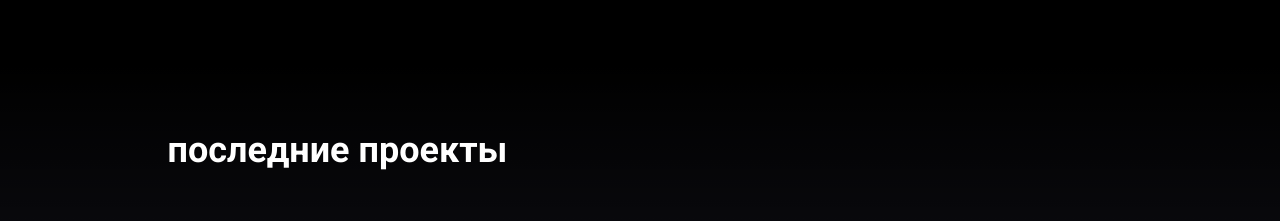
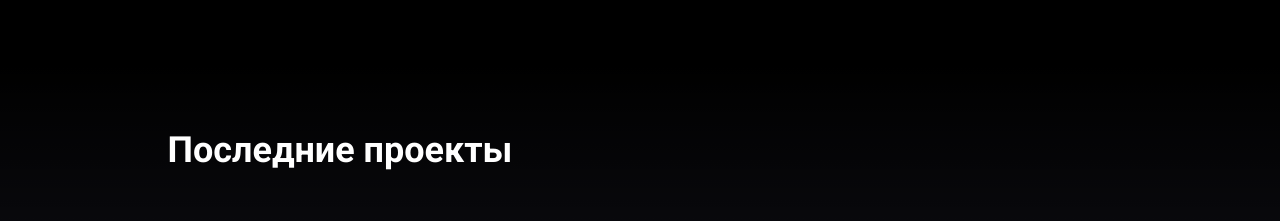
Before and after one commit to cashcats69/Portfolio, a plain HTML site: page index.html in a window 1280 px wide. Shown: the part 1520-1741 px from the top of the page. Drawn offline with nearby package versions, Linux system fonts and the light colour scheme.

Commit message:
Update index.html

```diff
--- a/index.html
+++ b/index.html
@@ -155,7 +155,7 @@
       <!-- /.features -->
       <section class="section projects">
         <div class="container">
-          <h2 class="section-title">последние проекты</h2>
+          <h2 class="section-title">Последние проекты</h2>
 
           <div class="swiper-container projects-slider">
             <!-- Additional required wrapper -->
```
